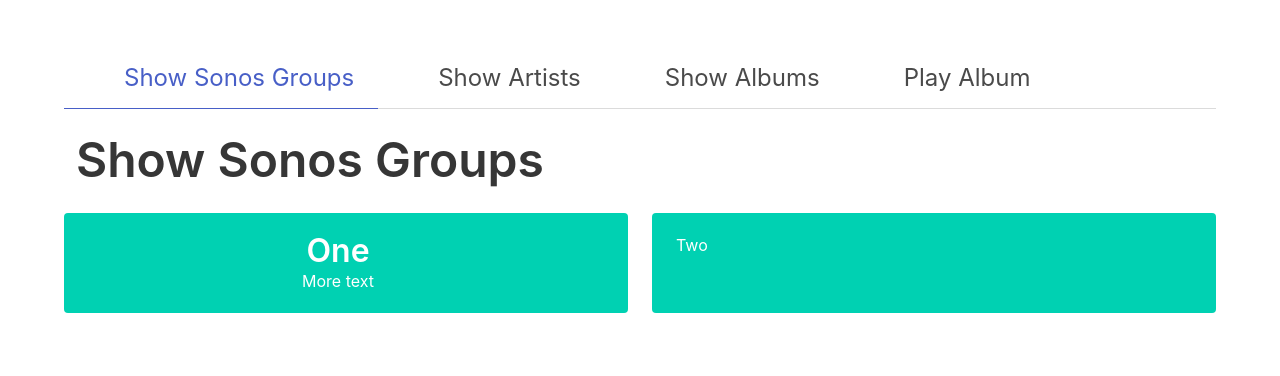
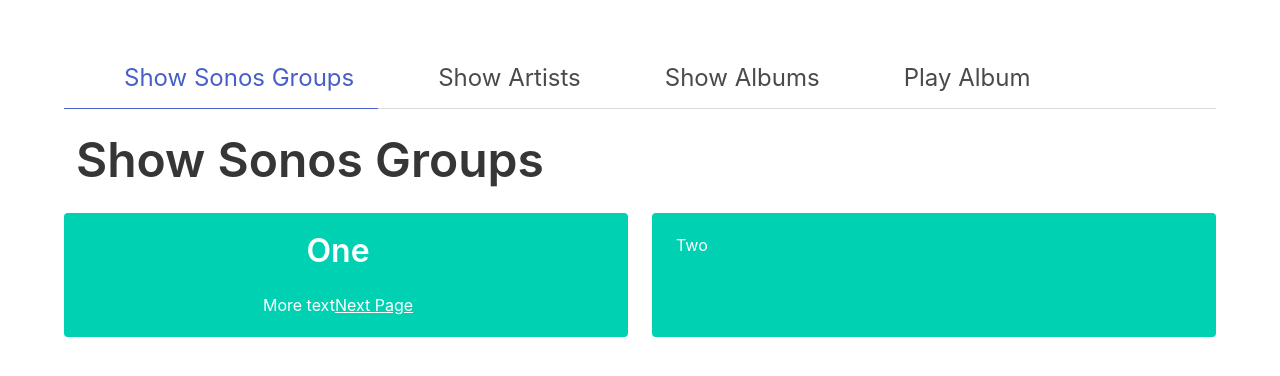
Before and after one commit to gmb2012/sonos-kids, a Next.js app: page / in a window 1280 px wide. Shown: the top 376 px of the page. Built offline with nearby package versions, Linux system fonts and the light colour scheme; some icons are missing.

Commit message:
first dynamic route but stuck

```diff
--- a/config/config.json
+++ b/config/config.json
@@ -1,7 +1,7 @@
 {
   "pages": [
     { "url": "/", "title": "Show Sonos Groups", "icon": "fa-house" },
-    { "url": "/show-artists", "title": "Show Artists", "icon": "fa-user-music" },
+    { "url": "/show-artists/[speakergroupId]", "title": "Show Artists", "icon": "fa-user-music" },
     { "url": "/show-albums", "title": "Show Albums", "icon": "fa-album-collection" },
     { "url": "/play-album", "title": "Play Album", "icon": "fa-play" }
   ]
--- a/src/hooks/usePages.js
+++ b/src/hooks/usePages.js
@@ -4,6 +4,8 @@
 export default function usePages(pageUrl) {
     const router = useRouter();
     const pageToFetch = pageUrl || router.pathname;
+
+    console.log(router);
 
     function getCurrentRoute(pathname) {
         return Config.pages.find(p => p.url === pathname);
--- a/src/pages/index.js
+++ b/src/pages/index.js
@@ -1,3 +1,5 @@
+import Link from "next/link";
+
 export default function ShowSonosGroups() {
     return (
         <div className="tile is-ancestor">
@@ -5,11 +7,16 @@
                 <div className="tile is-child notification is-primary has-text-centered">
                     <div className="title">One</div>
                     More text
+                    <Link href="/show-artists/[speakergroupId]" as="/show-artists/1">
+                        <a>Next Page</a>
+                    </Link>
                 </div>
             </div>
             <div className="tile is-parent is-6">
                 <div className="tile is-child notification is-primary">Two</div>
             </div>
         </div>
+
+
     )
 }
--- a/src/pages/show-artists.js
+++ /dev/null
@@ -1,3 +0,0 @@
-export default function ShowArtists() {
-    return null
-}
```
Also changed, not shown: src/pages/show-artists/[speakergroupId].js (added, +8 -0 lines), 1 other file (tests, documents, lock files or other folders).
